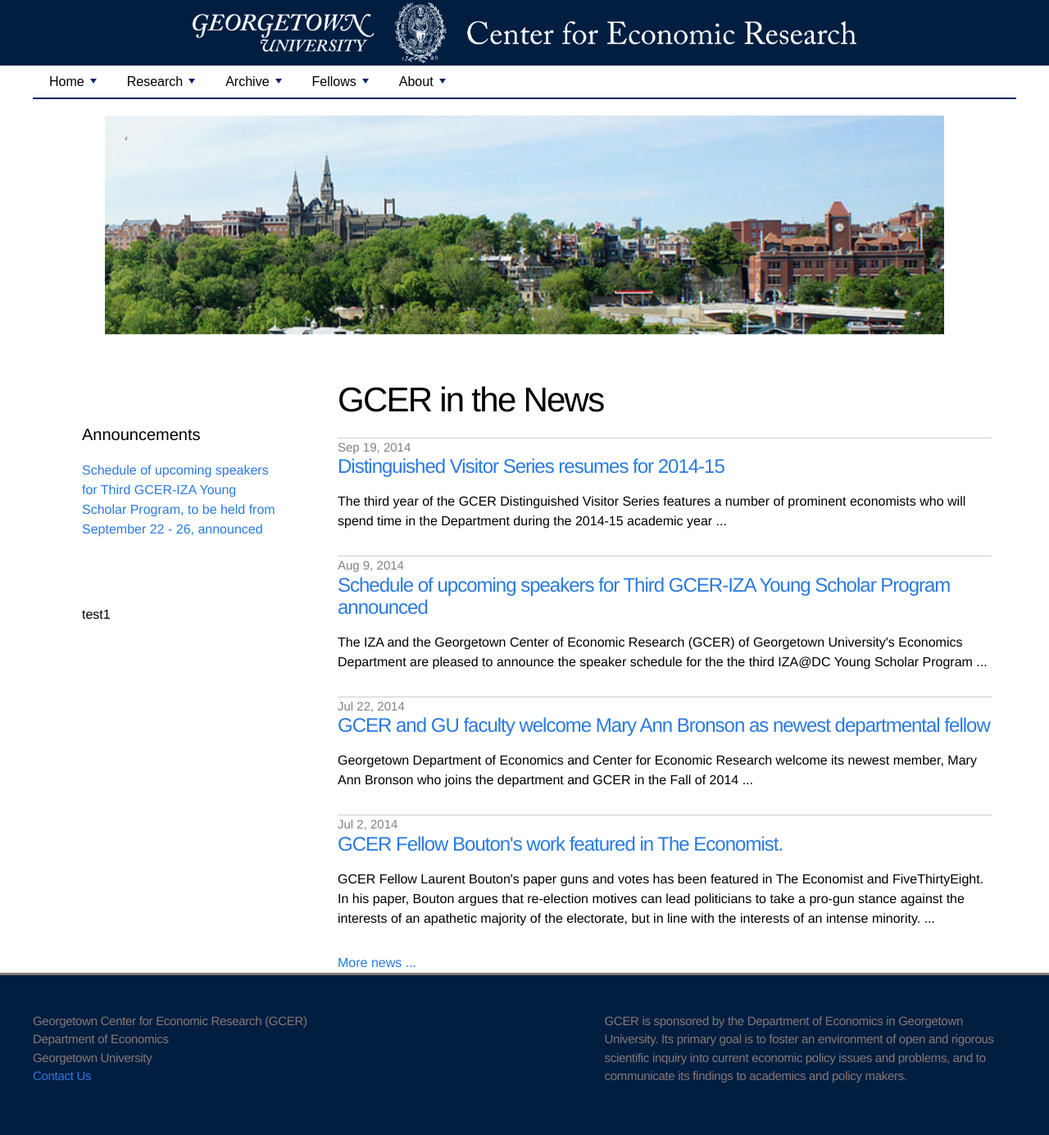
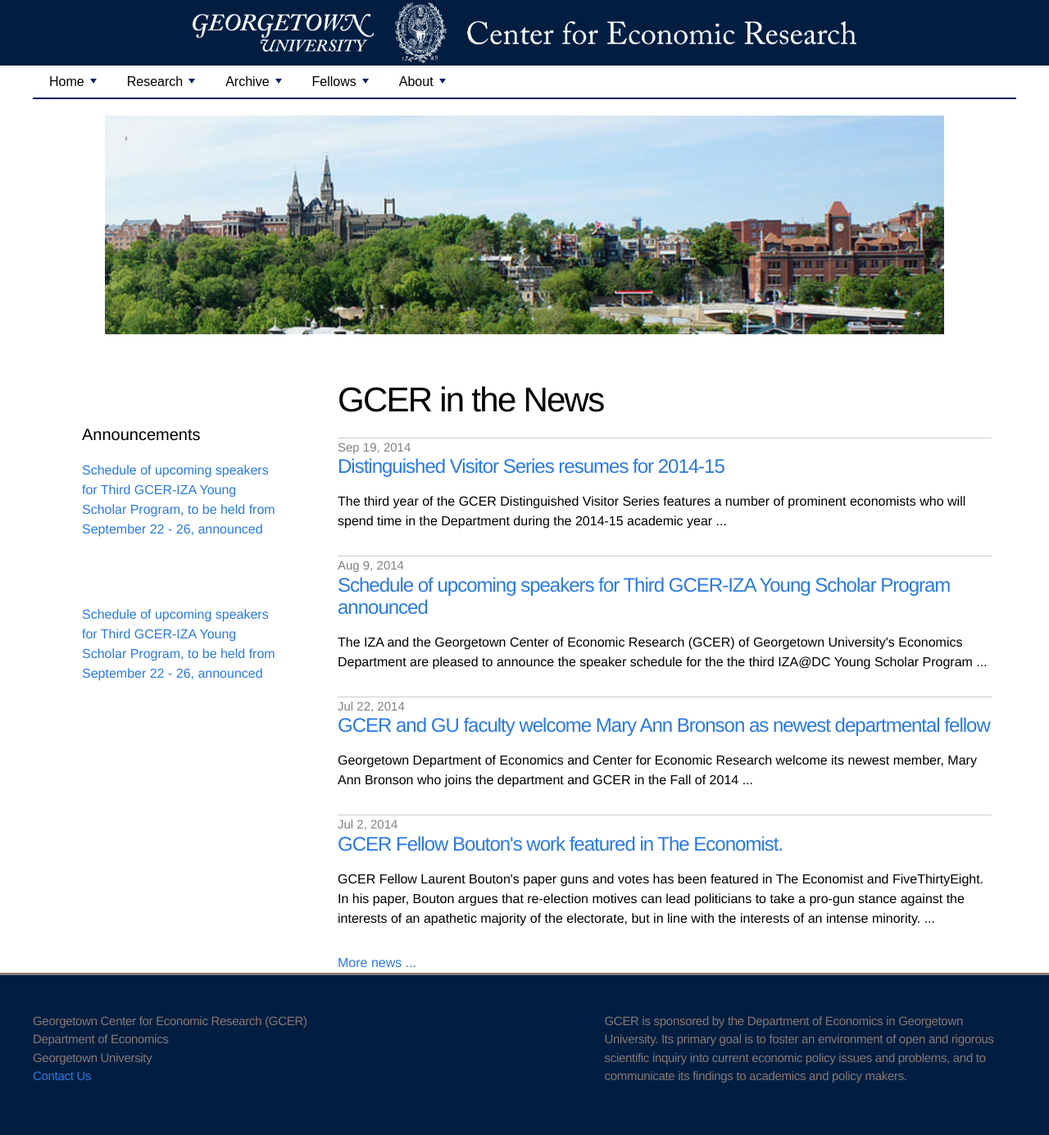
Before and after one commit to georgetown-econ/gcer, a Jekyll site: the page built from index.html, in a window 1280 px wide. Shown: the whole page at 82% size. Built offline with Jekyll 4.4.1, drawn with Linux system fonts in a browser that asks for light colours.

Commit message:
Testing prose.io

```diff
--- a/_data/announcements.yml
+++ b/_data/announcements.yml
@@ -1,2 +1,2 @@
  - announcement: <a href="/archive#/2014/08/09/gcer14-speakers">Schedule of upcoming speakers for Third GCER-IZA Young Scholar Program, to be held from September 22 - 26, announced</a>
- - announcement: test1
+ - announcement: <a href="/archive#/2014/08/09/gcer14-speakers">Schedule of upcoming speakers for Third GCER-IZA Young Scholar Program, to be held from September 22 - 26, announced</a>
```
